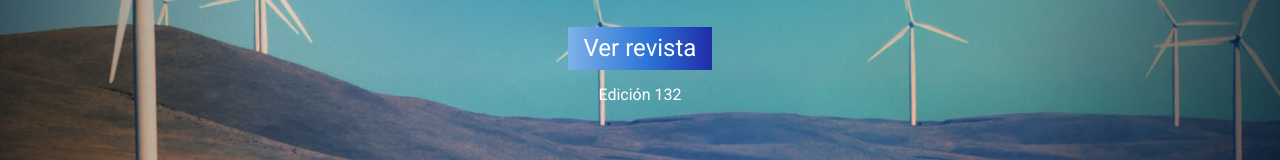
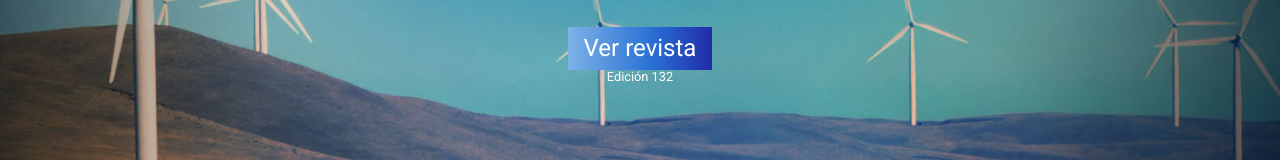
Before and after one commit to willyprados/ISAGEN-amazine-132, a plain HTML site: page index.html in a window 1280 px wide. Shown: the part 516-676 px from the top of the page. Drawn offline with Linux system fonts and the light colour scheme.

Commit message:
correcting extra button text margin

```diff
--- a/index.css
+++ b/index.css
@@ -87,6 +87,8 @@ h3 {
 }
 .btn-home-div p {
   text-align: center;
+  font-size: 0.8rem;
+  margin: 0;
 }
 
 @media (max-width: 480px) {
```
